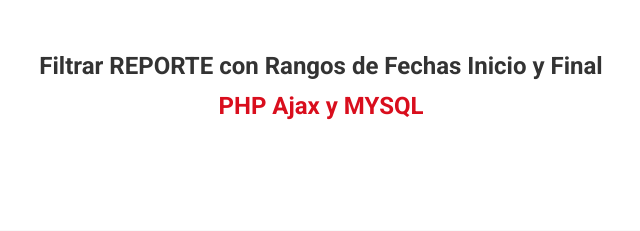
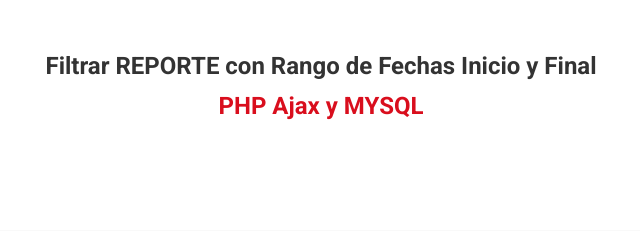
Before and after one commit to urian121/crear-reporte-excel-xls-por-filtro-fecha-de-inicio-y-fecha-fin-en-un-rango-de-fecha-usando-PHP-MySQL, a PHP site: page / in a window 1280 px wide. Shown: the part 50-281 px from the top of the page, without its empty margins (319-959 px from the left). Run offline with PHP 8.4, Linux system fonts and the light colour scheme; data comes from the database, SQL or seed files in the repository.

Commit message:
titulo cambiado

```diff
--- a/index.php
+++ b/index.php
@@ -45,7 +45,7 @@
           <div class="row">
             <div class="col-md-12 text-center" style="padding:100px 0px;">
               <h3 class="text-center" style="color:#333; font-weight:900;">
-                Filtrar REPORTE con Rangos de Fechas Inicio y Final
+                Filtrar REPORTE con Rango de Fechas Inicio y Final
               </h3>
               <h3 style="color:#D90E1D !important; font-weight:bold;">
                 PHP Ajax y MYSQL
```
